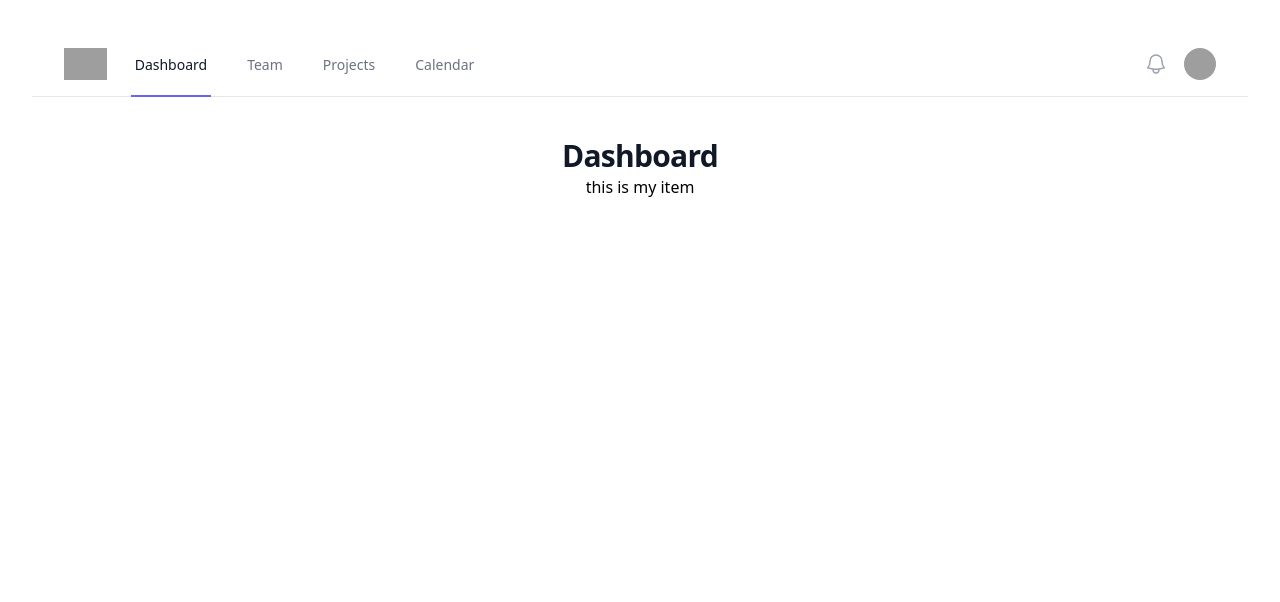
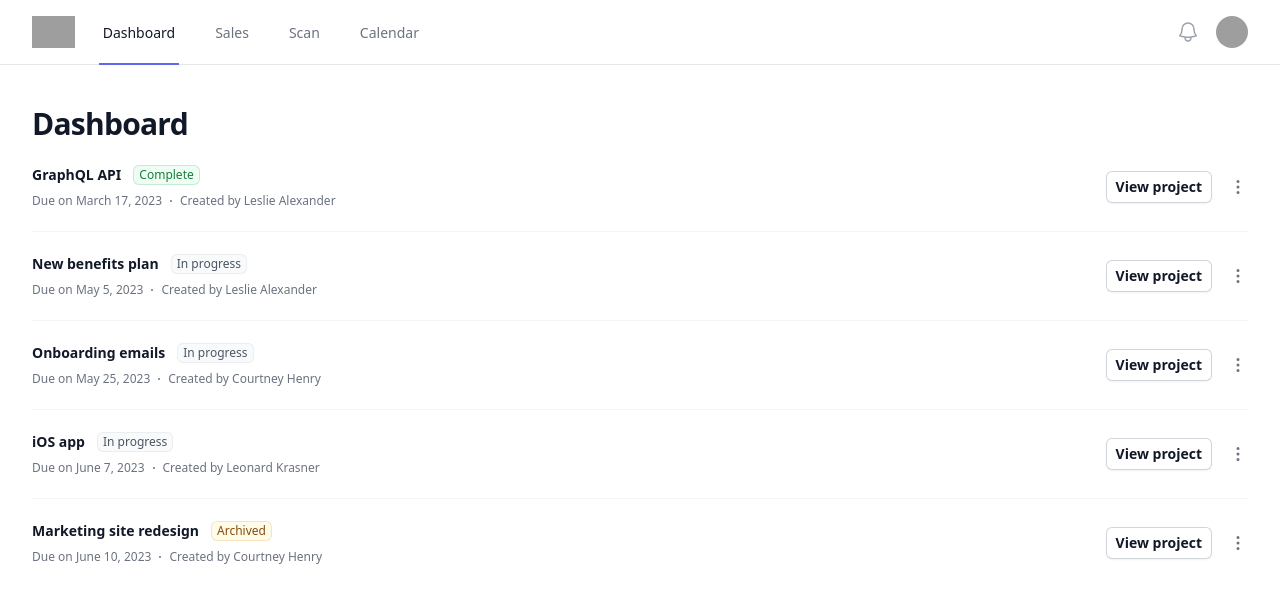
Before and after one commit to dwikiokvianp/Oil, a React (Vite) app: page /sales in a window 1280 px wide. Shown: the top 602 px of the page. Built offline with nearby package versions, Linux system fonts and the light colour scheme; grey boxes are pictures that could not be loaded.

Commit message:
feat - add sales dashboard

```diff
--- a/src/main.tsx
+++ b/src/main.tsx
@@ -1,12 +1,13 @@
 import ReactDOM from "react-dom/client";
-import App from "./App.tsx";
 import "./index.css";
+import { QueryClient, QueryClientProvider } from "react-query";
+import { RouterProvider } from "react-router-dom";
+import BrowserRouter from "./routes/routes..tsx";
 
-import { QueryClient, QueryClientProvider } from "react-query";
 const queryClient = new QueryClient();
 
 ReactDOM.createRoot(document.getElementById("root") as HTMLElement).render(
   <QueryClientProvider client={queryClient}>
-    <App />
+    <RouterProvider router={BrowserRouter} />
   </QueryClientProvider>
 );
--- a/src/pages/Home/Home.tsx
+++ b/src/pages/Home/Home.tsx
@@ -8,6 +8,7 @@
   NavigationType,
 } from "./constant/home.constant.ts";
 import { useState } from "react";
+import { Outlet, useNavigate } from "react-router-dom";
 
 function classNames(...classes: any) {
   return classes.filter(Boolean).join(" ");
@@ -15,10 +16,12 @@
 
 export default function Home() {
   const [navigationBar, setNavigationBar] = useState(navigation);
+  const navigate = useNavigate();
 
   const handleOnChangeNavigation = (item: NavigationType) => {
     const updatedNavigation = navigationBar.map((navItem: NavigationType) => {
       if (navItem.name === item.name) {
+        navigate("/" + item.name.toLowerCase());
         return { ...navItem, current: true };
       } else {
         return { ...navItem, current: false };
@@ -52,7 +55,6 @@
                       {navigationBar.map((item) => (
                         <a
                           key={item.name}
-                          href={item.href}
                           onClick={() => handleOnChangeNavigation(item)}
                           className={classNames(
                             item.current
@@ -102,7 +104,6 @@
                             <Menu.Item key={item.name}>
                               {({ active }) => (
                                 <a
-                                  href={item.href}
                                   className={classNames(
                                     active ? "bg-gray-100" : "",
                                     "block px-4 py-2 text-sm text-gray-700"
@@ -144,7 +145,6 @@
                       key={item.name}
                       as="a"
                       onClick={() => handleOnChangeNavigation(item)}
-                      href={item.href}
                       className={classNames(
                         item.current
                           ? "border-indigo-500 bg-indigo-50 text-indigo-700"
@@ -187,7 +187,6 @@
                       <Disclosure.Button
                         key={item.name}
                         as="a"
-                        href={item.href}
                         className="block px-4 py-2 text-base font-medium text-gray-500 hover:bg-gray-100 hover:text-gray-800"
                       >
                         {item.name}
@@ -210,7 +209,7 @@
           </header>
           <main>
             <div className="mx-auto max-w-7xl sm:px-6 lg:px-8">
-              this is my item
+              <Outlet />
             </div>
           </main>
         </div>
--- a/src/pages/Home/constant/home.constant.ts
+++ b/src/pages/Home/constant/home.constant.ts
@@ -11,8 +11,8 @@
 };
 const navigation = [
   { name: "Dashboard", href: "#", current: true },
-  { name: "Team", href: "#", current: false },
-  { name: "Projects", href: "#", current: false },
+  { name: "Sales", href: "#", current: false },
+  { name: "Scan", href: "#", current: false },
   { name: "Calendar", href: "#", current: false },
 ];
 const userNavigation = [
--- a/src/pages/Sales/Sales.tsx
+++ b/src/pages/Sales/Sales.tsx
@@ -0,0 +1,109 @@
+import { Fragment } from "react";
+import { Menu, Transition } from "@headlessui/react";
+import { EllipsisVerticalIcon } from "@heroicons/react/20/solid";
+import { statuses, projects } from "./constant/sales.constant.ts";
+import { classNames } from "../../utils/class.mapper.utils.ts";
+
+export default function Example() {
+  return (
+    <ul role="list" className="divide-y divide-gray-100">
+      {projects.map((project) => (
+        <li
+          key={project.id}
+          className="flex items-center justify-between gap-x-6 py-5"
+        >
+          <div className="min-w-0">
+            <div className="flex items-start gap-x-3">
+              <p className="text-sm font-semibold leading-6 text-gray-900">
+                {project.name}
+              </p>
+              <p
+                className={classNames(
+                  statuses[project.status],
+                  "rounded-md whitespace-nowrap mt-0.5 px-1.5 py-0.5 text-xs font-medium ring-1 ring-inset"
+                )}
+              >
+                {project.status}
+              </p>
+            </div>
+            <div className="mt-1 flex items-center gap-x-2 text-xs leading-5 text-gray-500">
+              <p className="whitespace-nowrap">
+                Due on{" "}
+                <time dateTime={project.dueDateTime}>{project.dueDate}</time>
+              </p>
+              <svg viewBox="0 0 2 2" className="h-0.5 w-0.5 fill-current">
+                <circle cx={1} cy={1} r={1} />
+              </svg>
+              <p className="truncate">Created by {project.createdBy}</p>
+            </div>
+          </div>
+          <div className="flex flex-none items-center gap-x-4">
+            <a
+              href={project.href}
+              className="hidden rounded-md bg-white px-2.5 py-1.5 text-sm font-semibold text-gray-900 shadow-sm ring-1 ring-inset ring-gray-300 hover:bg-gray-50 sm:block"
+            >
+              View project<span className="sr-only">, {project.name}</span>
+            </a>
+            <Menu as="div" className="relative flex-none">
+              <Menu.Button className="-m-2.5 block p-2.5 text-gray-500 hover:text-gray-900">
+                <span className="sr-only">Open options</span>
+                <EllipsisVerticalIcon className="h-5 w-5" aria-hidden="true" />
+              </Menu.Button>
+              <Transition
+                as={Fragment}
+                enter="transition ease-out duration-100"
+                enterFrom="transform opacity-0 scale-95"
+                enterTo="transform opacity-100 scale-100"
+                leave="transition ease-in duration-75"
+                leaveFrom="transform opacity-100 scale-100"
+                leaveTo="transform opacity-0 scale-95"
+              >
+                <Menu.Items className="absolute right-0 z-10 mt-2 w-32 origin-top-right rounded-md bg-white py-2 shadow-lg ring-1 ring-gray-900/5 focus:outline-none">
+                  <Menu.Item>
+                    {({ active }) => (
+                      <a
+                        href="#"
+                        className={classNames(
+                          active ? "bg-gray-50" : "",
+                          "block px-3 py-1 text-sm leading-6 text-gray-900"
+                        )}
+                      >
+                        Edit<span className="sr-only">, {project.name}</span>
+                      </a>
+                    )}
+                  </Menu.Item>
+                  <Menu.Item>
+                    {({ active }) => (
+                      <a
+                        href="#"
+                        className={classNames(
+                          active ? "bg-gray-50" : "",
+                          "block px-3 py-1 text-sm leading-6 text-gray-900"
+                        )}
+                      >
+                        Move<span className="sr-only">, {project.name}</span>
+                      </a>
+                    )}
+                  </Menu.Item>
+                  <Menu.Item>
+                    {({ active }) => (
+                      <a
+                        href="#"
+                        className={classNames(
+                          active ? "bg-gray-50" : "",
+                          "block px-3 py-1 text-sm leading-6 text-gray-900"
+                        )}
+                      >
+                        Delete<span className="sr-only">, {project.name}</span>
+                      </a>
+                    )}
+                  </Menu.Item>
+                </Menu.Items>
+              </Transition>
+            </Menu>
+          </div>
+        </li>
+      ))}
+    </ul>
+  );
+}
--- /dev/null
+++ b/src/pages/Sales/constant/sales.constant.ts
@@ -0,0 +1,54 @@
+const statuses = {
+  Complete: "text-green-700 bg-green-50 ring-green-600/20",
+  "In progress": "text-gray-600 bg-gray-50 ring-gray-500/10",
+  Archived: "text-yellow-800 bg-yellow-50 ring-yellow-600/20",
+};
+const projects = [
+  {
+    id: 1,
+    name: "GraphQL API",
+    href: "#",
+    status: "Complete",
+    createdBy: "Leslie Alexander",
+    dueDate: "March 17, 2023",
+    dueDateTime: "2023-03-17T00:00Z",
+  },
+  {
+    id: 2,
+    name: "New benefits plan",
+    href: "#",
+    status: "In progress",
+    createdBy: "Leslie Alexander",
+    dueDate: "May 5, 2023",
+    dueDateTime: "2023-05-05T00:00Z",
+  },
+  {
+    id: 3,
+    name: "Onboarding emails",
+    href: "#",
+    status: "In progress",
+    createdBy: "Courtney Henry",
+    dueDate: "May 25, 2023",
+    dueDateTime: "2023-05-25T00:00Z",
+  },
+  {
+    id: 4,
+    name: "iOS app",
+    href: "#",
+    status: "In progress",
+    createdBy: "Leonard Krasner",
+    dueDate: "June 7, 2023",
+    dueDateTime: "2023-06-07T00:00Z",
+  },
+  {
+    id: 5,
+    name: "Marketing site redesign",
+    href: "#",
+    status: "Archived",
+    createdBy: "Courtney Henry",
+    dueDate: "June 10, 2023",
+    dueDateTime: "2023-06-10T00:00Z",
+  },
+];
+
+export { statuses, projects };
--- /dev/null
+++ b/src/utils/class.mapper.utils.ts
@@ -0,0 +1,3 @@
+export function classNames(...classes: any) {
+  return classes.filter(Boolean).join(" ");
+}
```
Also changed, not shown: src/routes/routes..tsx (+25 -0 lines).
